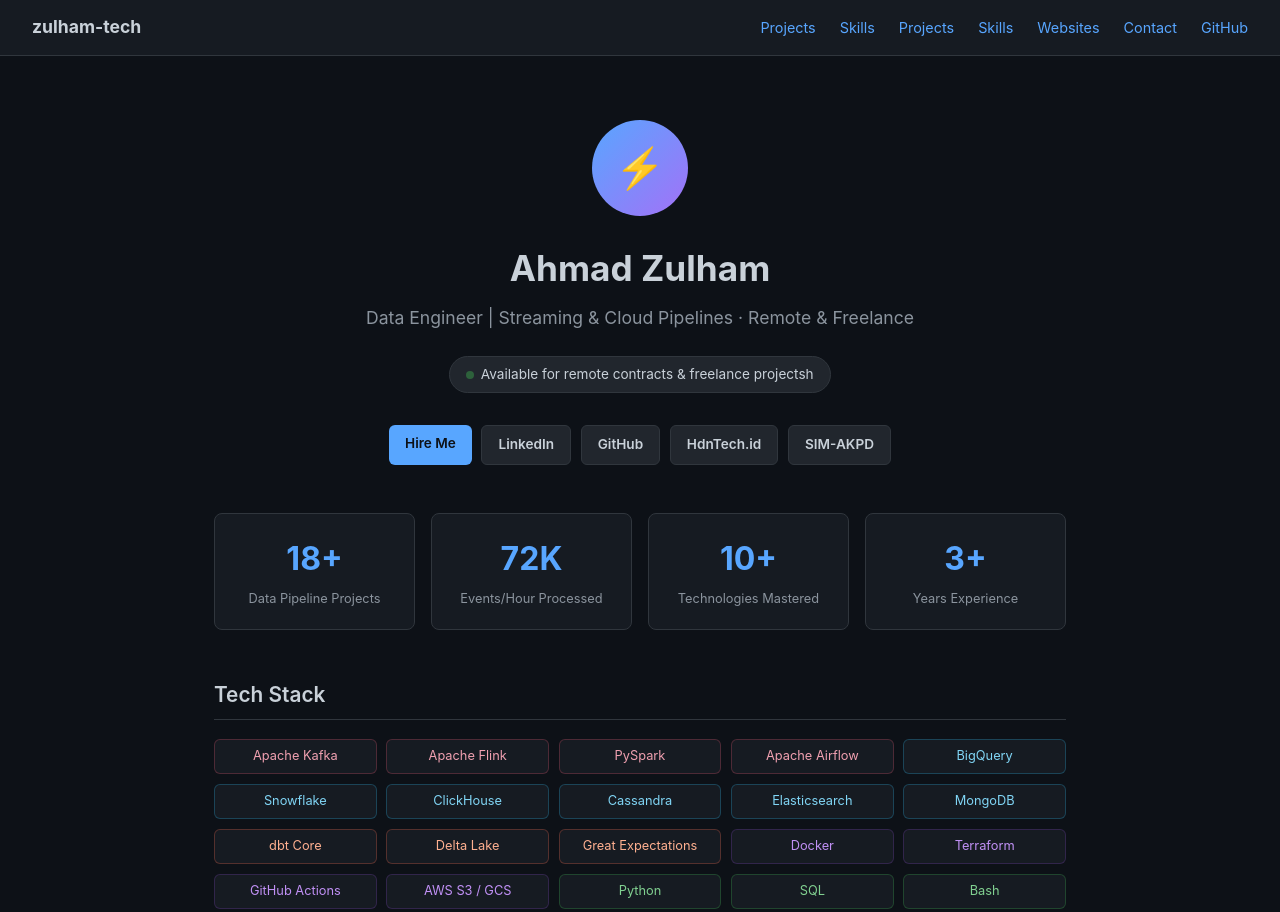
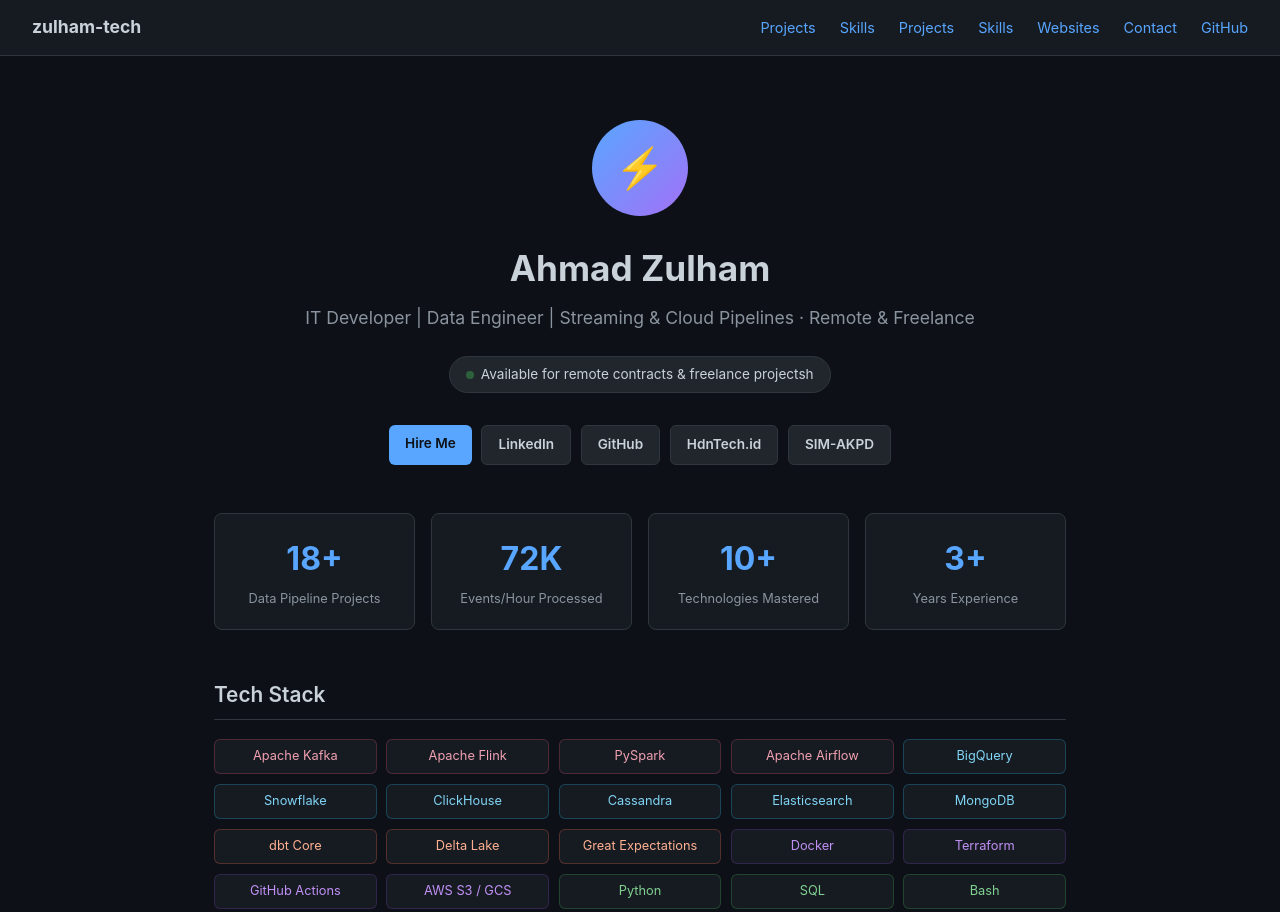
Before and after one commit to zulham-tech/zulham-tech.github.io, a plain HTML site: page index.html in a window 1280 px wide. Shown: the top 912 px of the page. Drawn offline with Linux system fonts and the light colour scheme.

Commit message:
Update headline: add IT Developer

```diff
--- a/index.html
+++ b/index.html
@@ -96,7 +96,7 @@
 <div class="hero">
   <div class="avatar">⚡</div>
   <h1>Ahmad Zulham</h1>
-  <p class="hero-sub">Data Engineer | Streaming &amp; Cloud Pipelines · Remote &amp; Freelance</p>
+  <p class="hero-sub">IT Developer | Data Engineer | Streaming &amp; Cloud Pipelines · Remote &amp; Freelance</p>
   <div class="status-badge">
     <span class="dot"></span>
     Available for remote contracts &amp; freelance projectsh
```
